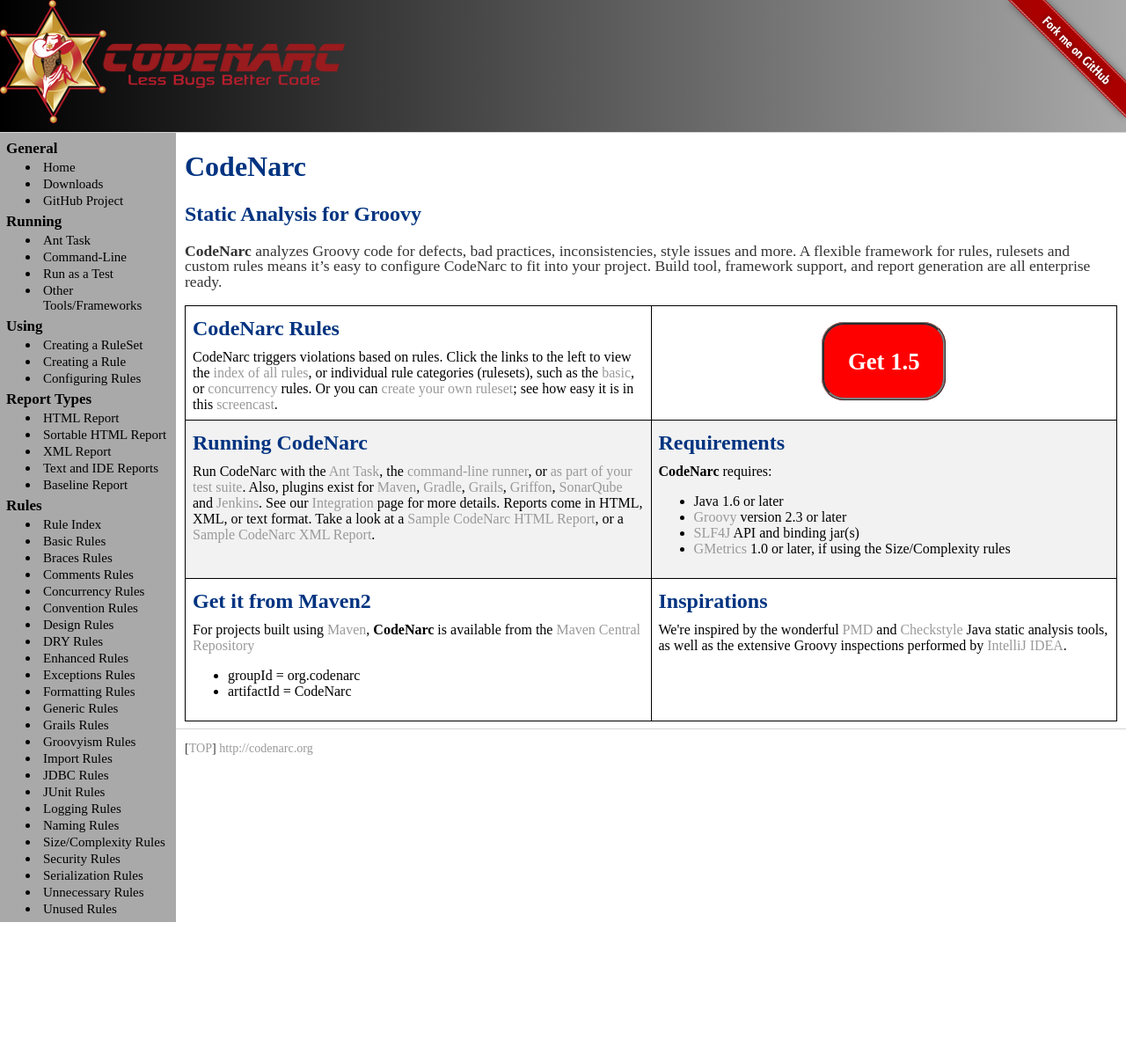
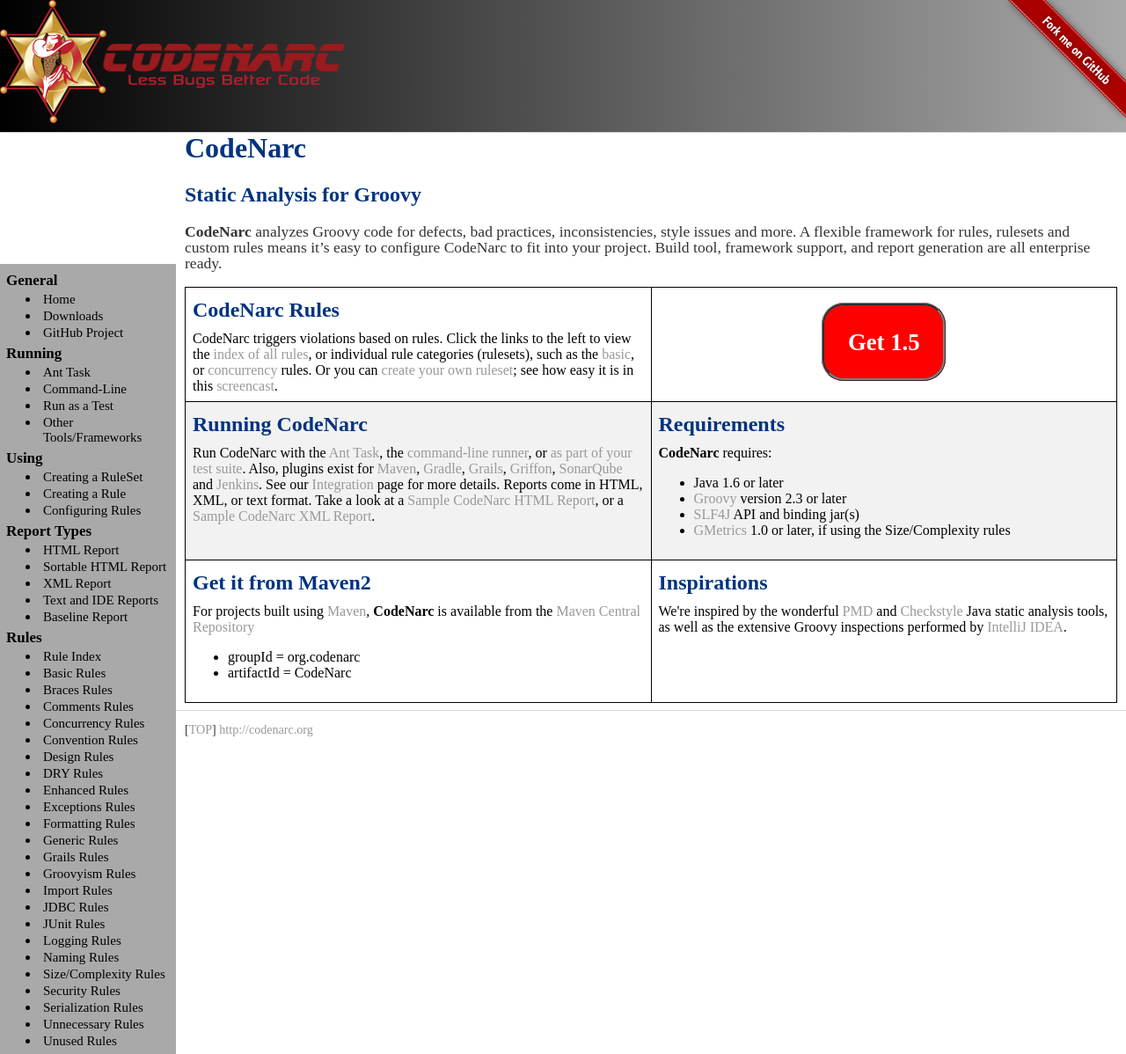
Before and after one commit to CodeNarc/CodeNarc, a Jekyll site: the page built from index.md, in a window 1280 px wide and 1198 px high. Shown: the whole window at 88% size. Built offline with Jekyll 4.4.1, drawn with Linux system fonts in a browser that asks for light colours.

```diff
--- a/css/main.css
+++ b/css/main.css
@@ -98,8 +98,8 @@ a:hover {
 
 /* Style page content */
 .container {
-  /*margin-top: 150px;*/ /* Same as the height of the banner */
-  padding-top: 150px; /* Banner height */
+  margin-top: 150px; /* Same as the height of the banner */
+  /*padding-top: 150px;*/ /* Banner height */
   padding-left: 10px;
   padding-right: 10px;
   margin-left: 200px; /* Same as the width of the sidebar */
```
